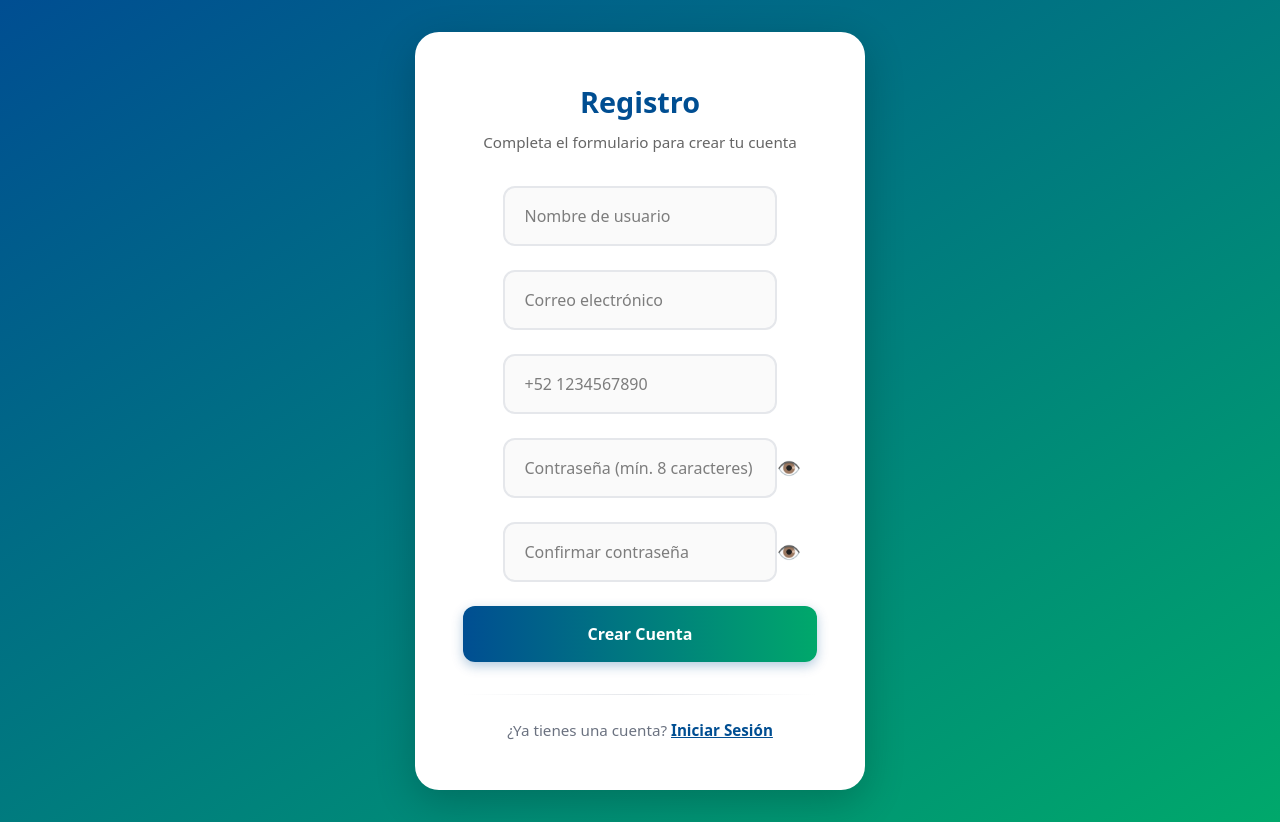
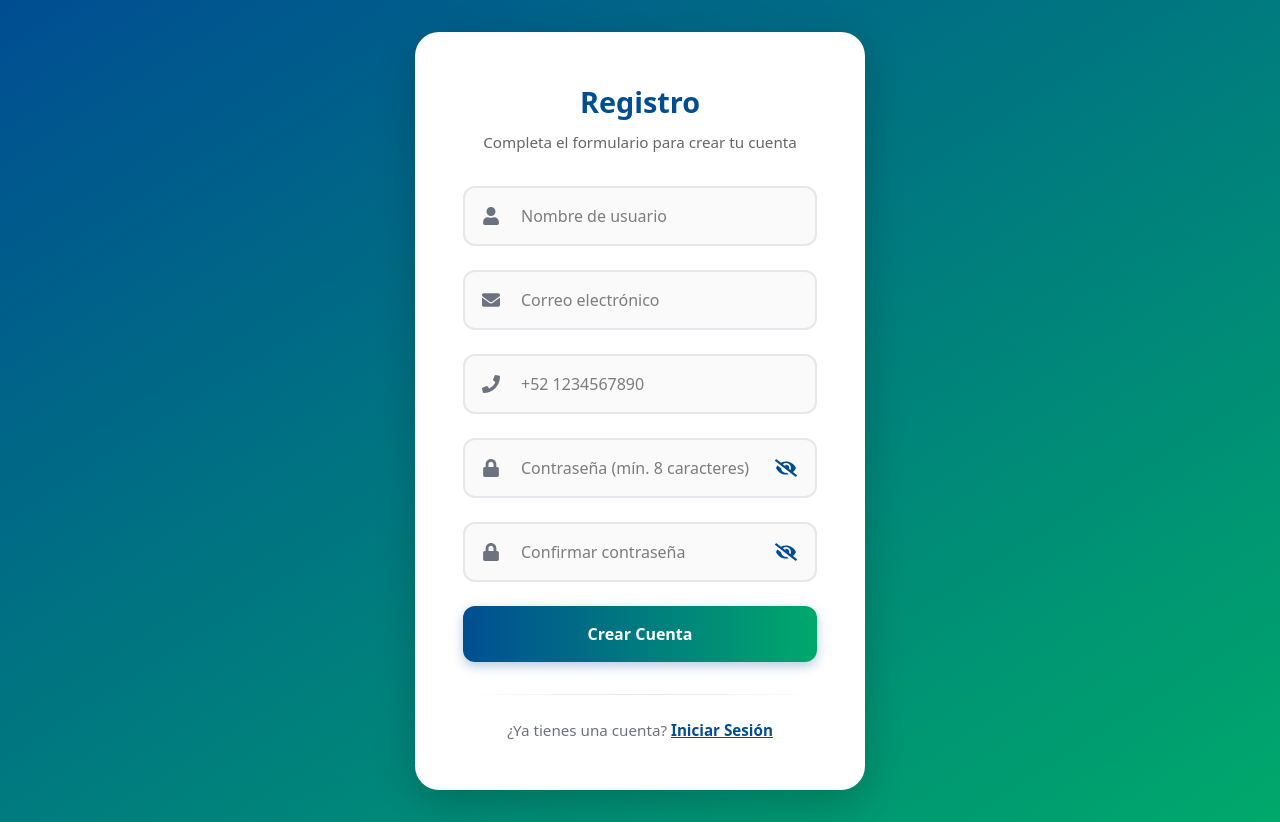
Before and after one commit to joelcanor/cultour-web, a Next.js app: page /auth/register in a window 1280 px wide. Built offline with nearby package versions, Linux system fonts and the light colour scheme; no server answers.

Commit message:
Para despliegue

```diff
--- a/next.config.ts
+++ b/next.config.ts
@@ -4,7 +4,8 @@ const nextConfig: NextConfig = {
   reactStrictMode: true,
   images: {
     domains: ['yiaplofsopkyasrkhjhf.supabase.co',
-      'cdn-icons-png.flaticon.com'
+      'cdn-icons-png.flaticon.com',
+      'static.thenounproject.com'
     ],
 
   },
--- a/package.json
+++ b/package.json
@@ -18,6 +18,7 @@
     "react": "^19.0.0",
     "react-dom": "^19.0.0",
     "react-google-recaptcha": "^3.1.0",
+    "react-icons": "^5.5.0",
     "swiper": "^11.2.10"
   },
   "devDependencies": {
--- a/src/pages/auth/login.tsx
+++ b/src/pages/auth/login.tsx
@@ -4,6 +4,7 @@ import { supabase } from '@/lib/supabaseClient'
 import { motion } from 'framer-motion'
 import ReCAPTCHA from 'react-google-recaptcha'
 import Image from 'next/image'
+import { FaEye, FaEyeSlash } from "react-icons/fa";
 
 export default function LoginPage() {
   const router = useRouter()
@@ -343,13 +344,6 @@ export default function LoginPage() {
     gap: 'clamp(0.6rem, 1.5vw, 0.8rem)'
   }
 
-  const createAccountButtonStyle: React.CSSProperties = {
-    ...oauthButtonStyle,
-    background: 'linear-gradient(to right, #004e92, #00a86b)',
-    color: 'white',
-    border: 'none'
-  }
-
   const modalStyle: React.CSSProperties = {
     padding: 'clamp(1.5rem, 5vw, 2.5rem)',
     borderRadius: 'clamp(1rem, 3vw, 1.5rem)',
@@ -468,7 +462,11 @@ export default function LoginPage() {
               onClick={() => setShowPassword(!showPassword)}
               style={passwordToggleStyle}
             >
-              {showPassword ? '🙈' : '👁️'}
+              {showPassword ? (
+                <FaEye color="#004e92" size={22} />
+              ) : (
+                <FaEyeSlash color="#004e92" size={22} />
+              )}
             </button>
           </div>
 
@@ -594,25 +592,6 @@ export default function LoginPage() {
             />
             Iniciar con Google
           </motion.button>
-
-          <motion.button
-            onClick={handleGoToRegister}
-            style={createAccountButtonStyle}
-            whileHover={{ scale: 1.02, boxShadow: '0 4px 12px rgba(0, 78, 146, 0.3)' }}
-            whileTap={{ scale: 0.98 }}
-          >
-            <Image
-              src="https://cdn-icons-png.flaticon.com/512/847/847969.png"
-              alt="Registro"
-              width={20}
-              height={20}
-              style={{
-                ...imageStyle,
-                filter: 'brightness(0) invert(1)' // Para hacerlo blanco en fondo oscuro
-              }}
-            />
-            Crear Nueva Cuenta
-          </motion.button>
         </div>
       </motion.div>
 
--- a/src/pages/auth/register.tsx
+++ b/src/pages/auth/register.tsx
@@ -3,6 +3,7 @@ import { useState } from 'react'
 import { useRouter } from 'next/router'
 import { supabase } from '@/lib/supabaseClient'
 import { motion } from 'framer-motion'
+import { FaUser, FaEnvelope, FaPhone, FaLock, FaEye, FaEyeSlash } from 'react-icons/fa'
 
 interface FormData {
   username: string
@@ -174,8 +175,14 @@ export default function RegisterPage() {
     }
   }
 
+  const inputContainerStyle = {
+    position: 'relative' as const,
+    display: 'flex',
+    alignItems: 'center'
+  }
+
   const inputStyle = (hasError: boolean) => ({
-    padding: '1rem 1.2rem',
+    padding: '1rem 1.2rem 1rem 3.5rem',
     border: `2px solid ${hasError ? '#ef4444' : '#e5e7eb'}`,
     borderRadius: '0.75rem',
     fontSize: '1rem',
@@ -183,7 +190,28 @@ export default function RegisterPage() {
     transition: 'all 0.3s ease',
     backgroundColor: '#fafafa',
     boxShadow: hasError ? '0 0 0 3px rgba(239, 68, 68, 0.1)' : 'none',
+    width: '100%'
   })
+
+  const iconStyle = {
+    position: 'absolute' as const,
+    left: '1.2rem',
+    top: '50%',
+    transform: 'translateY(-50%)',
+    color: '#6b7280',
+    zIndex: 1
+  }
+
+  const passwordToggleStyle = {
+    position: 'absolute' as const,
+    right: '1rem',
+    top: '50%',
+    transform: 'translateY(-50%)',
+    background: 'none',
+    border: 'none',
+    cursor: 'pointer',
+    padding: '0.25rem'
+  }
 
   const buttonStyle = {
     background: isLoading
@@ -285,6 +313,8 @@ export default function RegisterPage() {
 
         <form onSubmit={handleRegister} style={{ display: 'flex', flexDirection: 'column', gap: '1.5rem' }}>
           <div>
+            <div style={inputContainerStyle}>
+              <FaUser style={iconStyle} size={18} />
               <input
                 name="username"
                 placeholder="Nombre de usuario"
@@ -292,6 +322,7 @@ export default function RegisterPage() {
                 onChange={handleChange}
                 style={inputStyle(!!errors.username)}
               />
+            </div>
             {errors.username && (
               <motion.p
                 initial={{ opacity: 0, y: -10 }}
@@ -304,6 +335,8 @@ export default function RegisterPage() {
           </div>
 
           <div>
+            <div style={inputContainerStyle}>
+              <FaEnvelope style={iconStyle} size={18} />
               <input
                 name="email"
                 type="email"
@@ -312,6 +345,7 @@ export default function RegisterPage() {
                 onChange={handleChange}
                 style={inputStyle(!!errors.email)}
               />
+            </div>
             {errors.email && (
               <motion.p
                 initial={{ opacity: 0, y: -10 }}
@@ -324,6 +358,8 @@ export default function RegisterPage() {
           </div>
 
           <div>
+            <div style={inputContainerStyle}>
+              <FaPhone style={iconStyle} size={18} />
               <input
                 name="phone"
                 placeholder="+52 1234567890"
@@ -331,6 +367,7 @@ export default function RegisterPage() {
                 onChange={handleChange}
                 style={inputStyle(!!errors.phone)}
               />
+            </div>
             {errors.phone && (
               <motion.p
                 initial={{ opacity: 0, y: -10 }}
@@ -342,7 +379,9 @@ export default function RegisterPage() {
             )}
           </div>
 
-          <div style={{ position: 'relative' }}>
+          <div>
+            <div style={inputContainerStyle}>
+              <FaLock style={iconStyle} size={18} />
               <input
                 name="password"
                 type={showPassword ? 'text' : 'password'}
@@ -354,20 +393,15 @@ export default function RegisterPage() {
               <button
                 type="button"
                 onClick={() => setShowPassword(!showPassword)}
-              style={{
-                position: 'absolute',
-                right: '1rem',
-                top: '50%',
-                transform: 'translateY(-50%)',
-                background: 'none',
-                border: 'none',
-                cursor: 'pointer',
-                fontSize: '1.2rem',
-                color: '#6b7280'
-              }}
+                style={passwordToggleStyle}
               >
-              {showPassword ? '🙈' : '👁️'}
+                {showPassword ? (
+                  <FaEye color="#004e92" size={22} />
+                ) : (
+                  <FaEyeSlash color="#004e92" size={22} />
+                )}
               </button>
+            </div>
             {errors.password && (
               <motion.p
                 initial={{ opacity: 0, y: -10 }}
@@ -379,7 +413,9 @@ export default function RegisterPage() {
             )}
           </div>
 
-          <div style={{ position: 'relative' }}>
+          <div>
+            <div style={inputContainerStyle}>
+              <FaLock style={iconStyle} size={18} />
               <input
                 name="confirmPassword"
                 type={showConfirmPassword ? 'text' : 'password'}
@@ -391,20 +427,15 @@ export default function RegisterPage() {
               <button
                 type="button"
                 onClick={() => setShowConfirmPassword(!showConfirmPassword)}
-              style={{
-                position: 'absolute',
-                right: '1rem',
-                top: '50%',
-                transform: 'translateY(-50%)',
-                background: 'none',
-                border: 'none',
-                cursor: 'pointer',
-                fontSize: '1.2rem',
-                color: '#6b7280'
-              }}
+                style={passwordToggleStyle}
               >
-              {showConfirmPassword ? '🙈' : '👁️'}
+                {showConfirmPassword ? (
+                  <FaEye color="#004e92" size={22} />
+                ) : (
+                  <FaEyeSlash color="#004e92" size={22} />
+                )}
               </button>
+            </div>
             {errors.confirmPassword && (
               <motion.p
                 initial={{ opacity: 0, y: -10 }}
--- a/src/pages/lugares/[id].tsx
+++ b/src/pages/lugares/[id].tsx
@@ -1,5 +1,5 @@
 import { useRouter } from 'next/router'
-import { useEffect, useState } from 'react'
+import { useEffect, useState, useCallback } from 'react'
 import { supabase } from '@/lib/supabaseClient'
 import Image from 'next/image'
 import type { User } from '@supabase/supabase-js'
@@ -76,8 +76,8 @@ export default function LugarDetalle() {
     }
   }
 
-  // Función para cargar imagen de perfil del usuario actual (igual que en index)
-  const fetchUserProfileImage = async (userId: string): Promise<void> => {
+  // ✅ Función para cargar imagen de perfil del usuario actual (ahora con useCallback)
+  const fetchUserProfileImage = useCallback(async (userId: string): Promise<void> => {
     try {
       const { data, error } = await supabase
         .from('perfil_usuario')
@@ -100,7 +100,7 @@ export default function LugarDetalle() {
       console.error('Error fetching profile image:', err)
       setUserProfileImage(null)
     }
-  }
+  }, [])
 
   useEffect(() => {
     const obtenerUsuario = async () => {
@@ -111,7 +111,7 @@ export default function LugarDetalle() {
       }
     }
     obtenerUsuario()
-  }, [])
+  }, [fetchUserProfileImage]) // ✅ Agregada dependencia
 
   useEffect(() => {
     if (id && typeof id === 'string') {
```
Also changed, not shown: src/components/Header.tsx (+94 -26 lines), 1 other file (tests, documents, lock files or other folders). Lines whose indentation alone changed are shown as unchanged.
